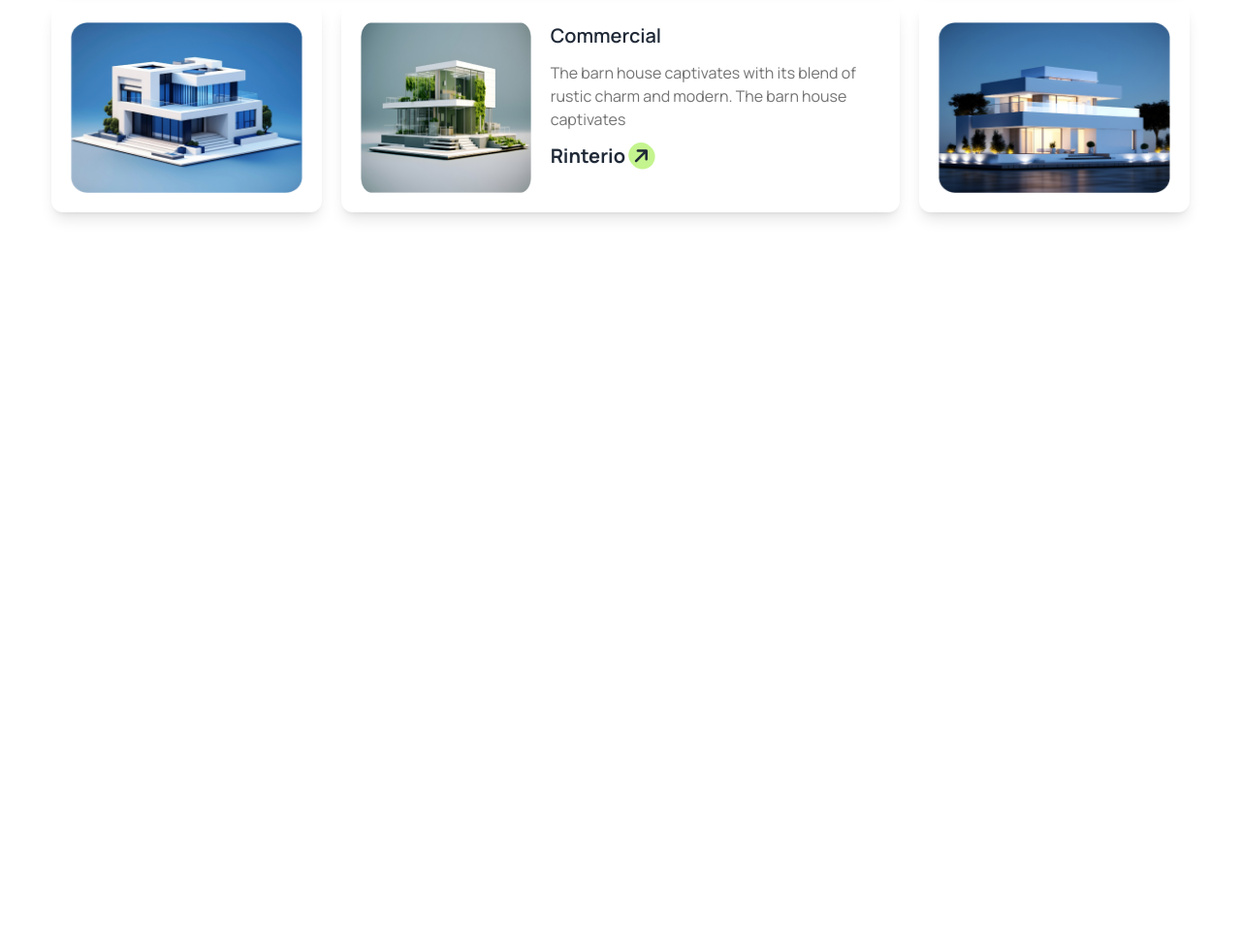
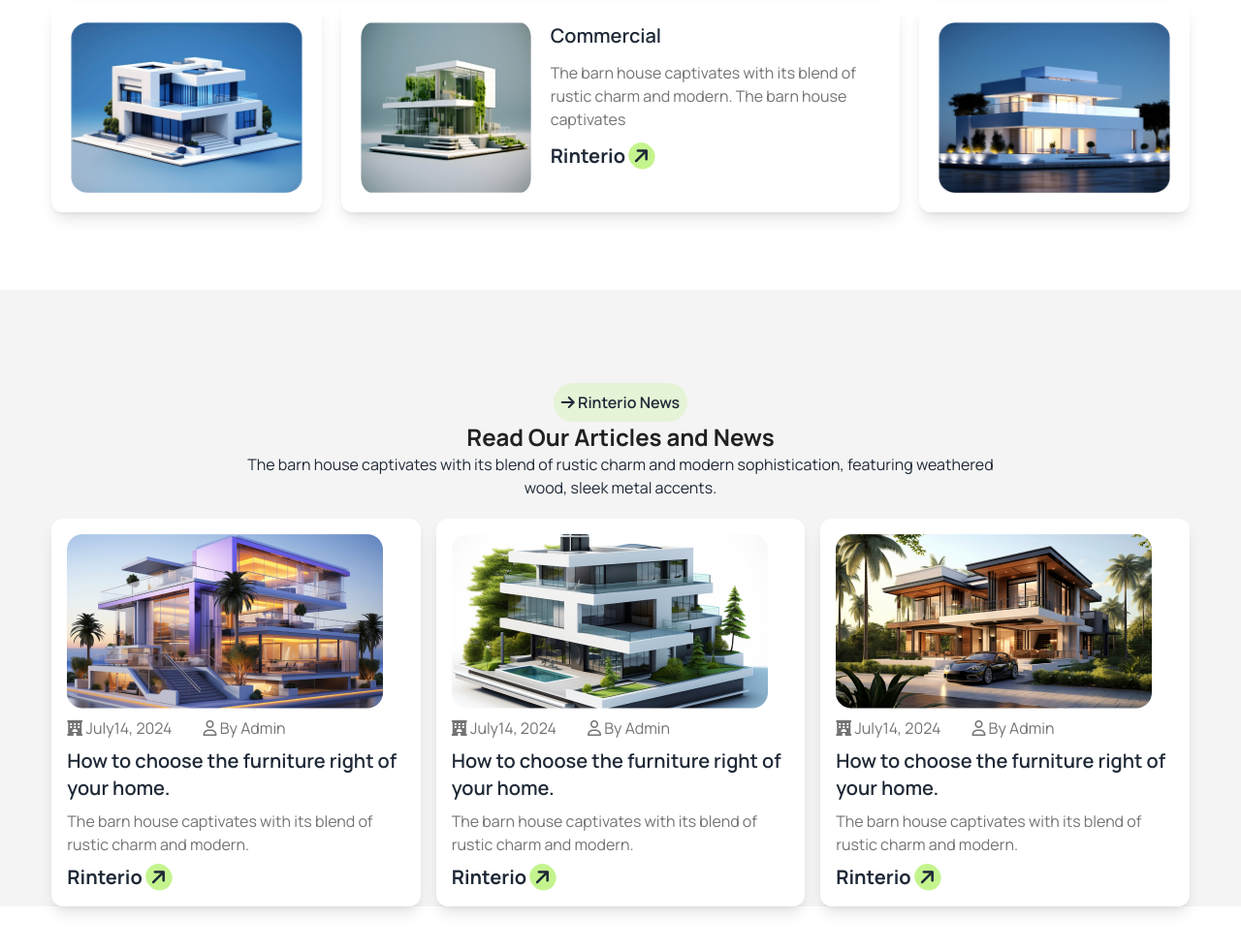
Before and after one commit to pkcbcse/B10-A3-pradip-Architect, a plain HTML site: page index.html in a window 1280 px wide. Shown: the part 2471-3452 px from the top of the page at 97% size. Before the commit the page ends 2850 px from the top, so only its background shows below. Drawn offline with nearby package versions, Linux system fonts and the light colour scheme.

Commit message:
8th commit-Read Our Articles and News Section completed

```diff
--- a/index.html
+++ b/index.html
@@ -270,7 +270,62 @@
     </section>
     <!-- Our Latest Portfolio Section End -->
 
+    <!-- Read Our Articles and News Section -->
+    <section class=" w-11/12 mx-auto my-24">
+      <div class="text-center w-11/12 lg:w-8/12 lg:mx-auto">
+        <button class="bg-[#ABEF5F33] p-2 rounded-full font-semibold"><i class="fa-solid fa-arrow-right"></i> Rinterio
+          News</button>
+        <h3 class="text-2xl font-bold text-[#212121]">Read Our Articles and News</h3>
+        <p>The barn house captivates with its blend of rustic charm and modern sophistication, featuring weathered wood,
+          sleek metal accents.</p>
+      </div>
 
+      <div class="grid grid-cols-1 lg:grid-cols-3 gap-4 mt-5">
+
+        <div class="shadow-lg p-4 bg-white rounded-xl">
+          <img src="./assets/article1.png" alt="">
+          <div>
+            <div class="flex gap-8 my-2 text-[#737373]">
+              <p><i class="fa-solid fa-hotel"></i> July14, 2024</p>
+              <p><i class="fa-regular fa-user"></i> By Admin</p>
+            </div>
+            <h3 class="text-xl font-semibold">How to choose the furniture right of your home.</h3>
+            <p class="text-[#737373] my-2">The barn house captivates with its blend of rustic charm and modern. </p>
+            <a class=" text-xl font-bold ">Rinterio <i
+                class="fa-solid fa-arrow-right bg-opacity-70 bg-[#ABEF5F] -rotate-45 rounded-full p-1"></i> </a>
+          </div>
+        </div>
+        <div class="shadow-lg p-4 bg-white rounded-xl">
+          <img src="./assets/article2.png" alt="">
+          <div>
+            <div class="flex gap-8 my-2 text-[#737373]">
+              <p><i class="fa-solid fa-hotel"></i> July14, 2024</p>
+              <p><i class="fa-regular fa-user"></i> By Admin</p>
+            </div>
+            <h3 class="text-xl font-semibold">How to choose the furniture right of your home.</h3>
+            <p class="text-[#737373] my-2">The barn house captivates with its blend of rustic charm and modern. </p>
+            <a class=" text-xl font-bold ">Rinterio <i
+                class="fa-solid fa-arrow-right bg-opacity-70 bg-[#ABEF5F] -rotate-45 rounded-full p-1"></i> </a>
+          </div>
+        </div>
+        <div class="shadow-lg p-4 bg-white rounded-xl">
+          <img src="./assets/article3.png" alt="">
+          <div>
+            <div class="flex gap-8 my-2 text-[#737373]">
+              <p><i class="fa-solid fa-hotel"></i> July14, 2024</p>
+              <p><i class="fa-regular fa-user"></i> By Admin</p>
+            </div>
+            <h3 class="text-xl font-semibold">How to choose the furniture right of your home.</h3>
+            <p class="text-[#737373] my-2">The barn house captivates with its blend of rustic charm and modern. </p>
+            <a class=" text-xl font-bold ">Rinterio <i
+                class="fa-solid fa-arrow-right bg-opacity-70 bg-[#ABEF5F] -rotate-45 rounded-full p-1"></i> </a>
+          </div>
+        </div>
+      </div>
+    </section>
+    <!-- Read Our Articles and News Section End-->
+
+    <!-- Let’s Discuss Next Project Section -->
   </main>
 
 </body>
```
